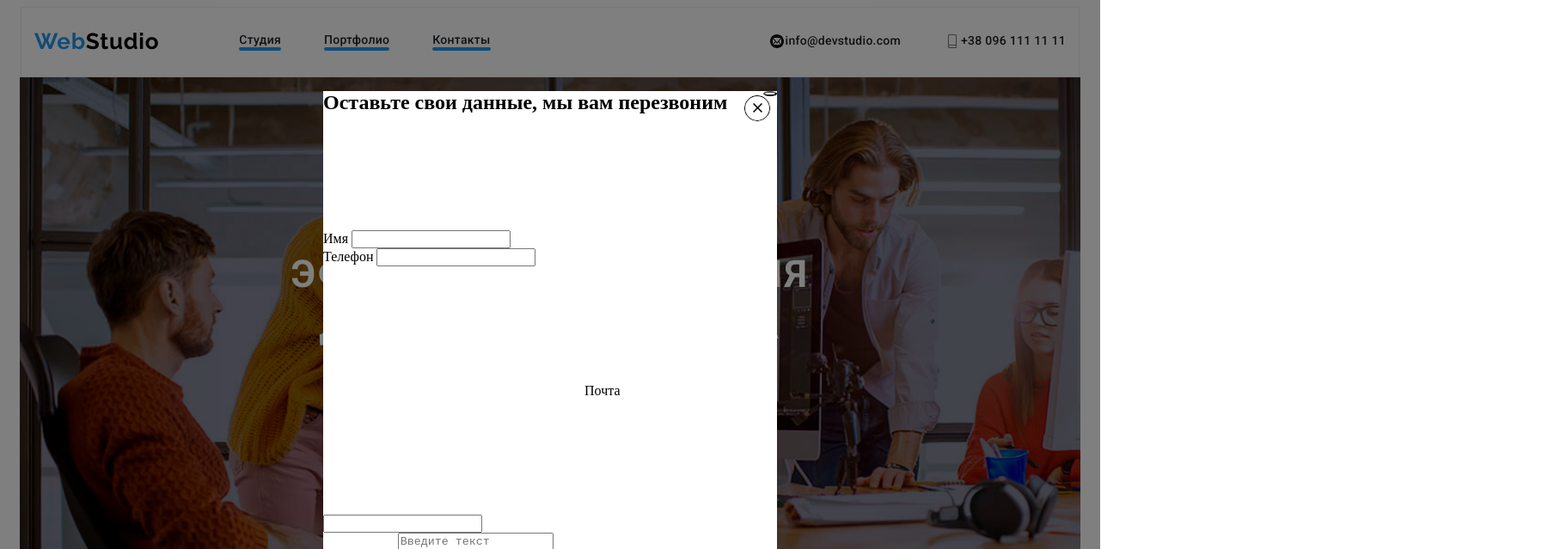
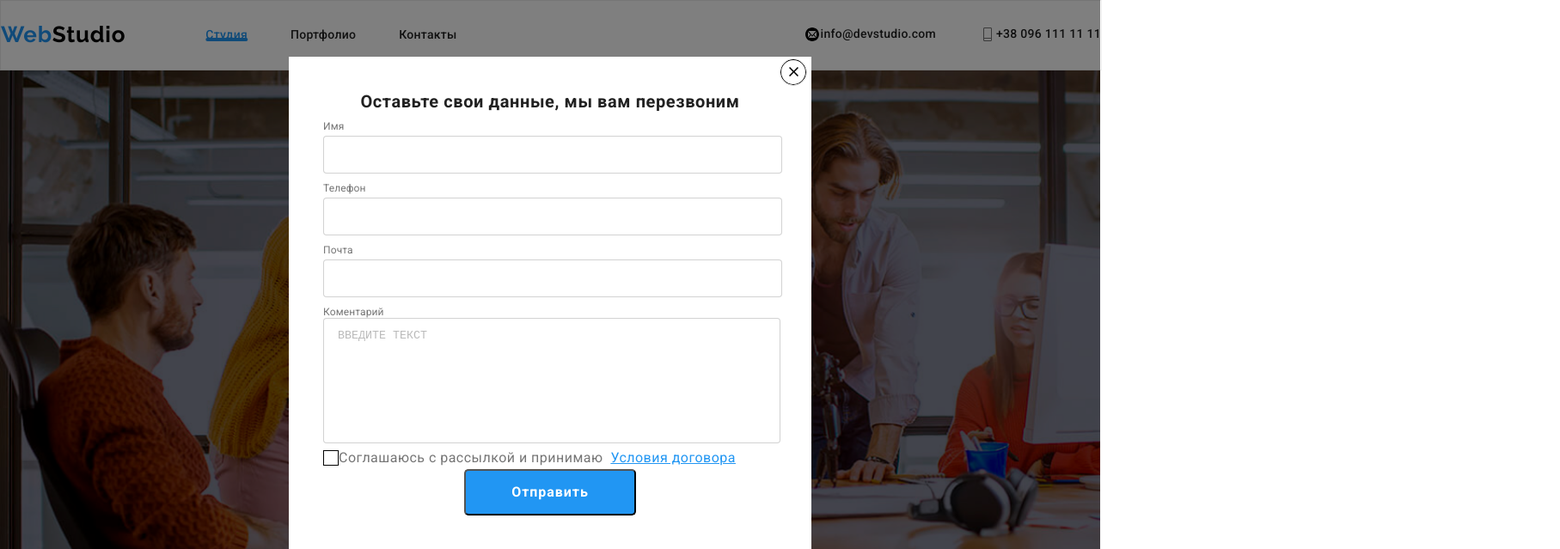
Before and after one commit to Dmyryi/goit-markup-hw-6, a plain HTML site: page index.html in a window 1280 px wide. Both pictures are taken after a click on the button "Заказать услугу". Shown: the top 639 px of the page at 86% size, 1815 px wide, since content can reach past the window. Drawn offline with Linux system fonts and the light colour scheme.

Commit message:
Update style.css

```diff
--- a/css/style.css
+++ b/css/style.css
@@ -1,4 +1,8 @@
 /*COMPONENTS*/
+
+html {
+  overflow-x: hidden;
+  }
 
 h1,
 h2,
@@ -21,8 +25,18 @@ img {
 }
 
 .body {
-  padding-left: 15px;
-  padding-right: 15px;
+ margin:0;
+}
+
+.visually-hidden{
+  position: absolute !important;
+  clip: rect(1px 1px 1px 1px); /* IE6, IE7 */
+  clip: rect(1px, 1px, 1px, 1px);
+  padding: 0 !important;
+  border: 0 !important;
+  height: 1px !important;
+  width: 1px !important;
+  overflow: hidden;
 }
 
 .link {
@@ -55,7 +69,7 @@ img {
 
 .header {
  margin-top: 24px;
-  width: 1200px;
+ width: 100%;
  margin-bottom: 25px;
  display: flex;
  text-align: center;
@@ -73,10 +87,8 @@ img {
 }
 
 .container {
-  width: 1200px;
+ width: 100%;
  margin: 0 auto;
-  padding-right: 15px;
-  padding-left: 15px;
  border: 1px solid #ececec;
 }
 
@@ -108,32 +120,24 @@ img {
  color: #212121;
 }
 
-.nav::after {
+.current{
+   position: relative;
+   color: #2196f3;
+}
+
+.current::after {
  position: absolute;
-  content: "";
-  display: block;
+ content: '';
+ display: inline;
  width: 100%;
  height: 4px;
+ border-radius: 2px;
  background-color: #2196f3;
-  border-radius: 4px;
-  left: 0;
+ transform: translateX(-100%);
  bottom: 0;
-  opacity: 0;
-  transition-property: color, opacity;
-  transition-duration: 250ms;
-  transition-timing-function: cubic-bezier(0.4, 0, 0.2, 1);
+
 }
-.active::after {
-  content: "";
-  display: block;
-  width: 100%;
-  height: 4px;
-  background: #2196f3;
-  border-radius: 2px;
-  left: 0;
-  bottom: 0;
-  opacity: 1;
-}
+
 
 .devise-icon {
  display: flex;
@@ -173,7 +177,7 @@ img {
 }
 
 .heading {
-  background-image: url("/images/background/Img.png");
+ background-image: url("../images/background/Img.png");
  background-repeat: no-repeat;
  background-size: cover;
  background-color: #2f303a;
@@ -186,7 +190,7 @@ img {
 /*ASPECTS*/
 
 .aspects {
-  width: 1200px;
+ width: 100%;
  margin: 0 auto;
  padding-left: 15px;
  padding-right: 15px;
@@ -329,6 +333,7 @@ img {
 }
 
 .button {
+  border-radius: 5px;
   margin-right: 500px;
   min-width: 200px;
   margin-left: 500px;
@@ -427,7 +432,7 @@ img {
 }
 
 .social-list-item-1 {
-  display: flex;
+  display:flex;
   box-sizing: border-box;
   margin: 0;
   padding: 0;
@@ -450,7 +455,7 @@ img {
   width: 25px;
   height: 25px;
   align-items: center;
-  fill: #afb1b8;
+  fill:#AFB1B8;
   margin-left: 32px;
   border-radius: 50%;
 }
@@ -512,12 +517,12 @@ img {
 
 .clients {
   display: flex;
+  display: flex;
+  margin-top: 50px;
+  margin-bottom: 94px;
+
 }
 
-.clients-list:hover,
-.clients-list:focus {
-  background-color: #2196f3;
-}
 
 .heading-clients {
   padding-top: 94px;
@@ -545,12 +550,22 @@ img {
 }
 
 .icon-logo {
-  padding-left: 63px;
+  width:100px;
+  padding-left: 62px;
   text-align: center;
   align-items: center;
 }
+.clients-list:hover{
+  outline:none;
+  border-color: #2196f3;
+}
+
+.clients-list:hover + .icon-logo{
+  fill:#2196f3;
+}
 
 .clients-item {
+  padding-left: 30px;
   margin: 0 auto;
   text-align: center;
   align-items: center;
@@ -651,7 +666,7 @@ img {
 }
 
 .div-social {
-  margin: 0 auto;
+margin-bottom: 94px;
   width: 1200px;
 }
 
@@ -672,7 +687,7 @@ img {
   color: #ffffff;
 }
 
-.icon-logo {
+.icon-logo-1 {
   width: 20px;
   height: 20px;
 }
@@ -690,6 +705,7 @@ img {
 
   color: #ffffff;
 }
+
 
 .button-1 {
   box-shadow: 0px 3px 1px rgba(0, 0, 0, 0.1), 0px 1px 2px rgba(0, 0, 0, 0.08),
@@ -713,6 +729,7 @@ img {
 }
 
 .button-item {
+  padding-top: 64px;
   margin-left: 317px;
   display: flex;
 }
@@ -786,6 +803,72 @@ img {
   margin: 0 auto;
 }
 
+.footer-subscription{
+  margin-left: 615px;
+  padding-bottom: 90px;
+    width: 1200px;
+    margin-top: -194px;
+}
+
+.input-footer{
+  font-family: Roboto;
+font-style: normal;
+font-weight: bold;
+font-size: 14px;
+line-height: 16px;
+letter-spacing: 0.03em;
+text-transform: uppercase;
+
+color: #FFFFFF;
+
+}
+
+.airplane{
+  width: 24px;
+  height: 24px;
+
+}
+
+.subscription{
+  font-family: Roboto;
+  font-style: normal;
+  font-weight: bold;
+  font-size: 16px;
+  line-height: 1,875;
+
+  align-items: center;
+  text-align: center;
+  letter-spacing: 0.06em;
+  padding-left: 29px;
+  display: flex;
+color: #FFFFFF;
+padding-top:10px;
+padding-bottom:13px;
+max-height: 50px;
+
+}
+
+.btn-subscripton{
+  border-radius: 5px;
+min-width: 200px;
+height: 50px;
+
+
+  background-color: #2196F3;
+}
+
+.subscrition-btn{
+  background-color: #2f303a;
+  border: 1px solid rgba(255, 255, 255, 0.3);
+  filter: drop-shadow(0px 4px 4px rgba(0, 0, 0, 0.15));
+  border-radius: 4px;
+  border-radius: 5px;
+  width: 358px;
+  height: 33px;
+  padding: 6px 5px;
+  margin-top: 10px;
+}
+
 .backdrop {
   position: fixed;
   top: 0;
@@ -805,6 +888,7 @@ img {
   width: 528px;
   height: 588px;
   background-color: #ffffff;
+  padding: 40px;
 }
 
 .modal-close-btn {
@@ -813,6 +897,7 @@ img {
   position: absolute;
   top: 0;
   right: 0;
+  border:none;
   border-radius: 50%;
 }
 
@@ -834,3 +919,131 @@ img {
   visibility: hidden;
   pointer-events: none;
 }
+
+.modal-form{
+  display: flex;
+  flex-direction: column;
+}
+
+.modal-form-field{
+
+}
+
+.modal-form-input{
+  width:488px;
+  height: 40px;
+  border: 1px solid rgba(33, 33, 33, 0.2);
+border-radius: 4px;
+padding-left: 42px;
+transition: border-color 250ms linear;
+}
+
+.modal-form-input:focus{
+  outline:none;
+  border-color: #2196F3;
+}
+
+.modal-form-icon{
+  position:absolute;
+  display:flex;
+  width:18px;
+  height:18px;
+top: 50%;
+transform:translateY(-50%) ;
+left: 12px;
+transition: fill 250ms linear;
+}
+
+.modal-form-input:focus + .modal-form-icon{
+  fill: #2196F3;
+}
+
+.modal-form-input-wrapper{
+  position: relative;
+  display: block;
+  margin-top: 4px;
+}
+
+.text{
+  font-family: Roboto;
+font-style: normal;
+font-weight: normal;
+font-size: 12px;
+line-height: 1,16;
+
+letter-spacing: 0.01em;
+
+color: #757575;
+padding-top: 10px;
+}
+
+.modal-text{
+  font-family: Roboto;
+  font-style: normal;
+  font-weight: bold;
+  font-size: 20px;
+  line-height: 1,15;
+  text-align: center;
+  letter-spacing: 0.03em;
+
+  color: #212121;
+}
+
+.modal-form-message{
+  width: 498px;
+  border: 1px solid rgba(33, 33, 33, 0.2);
+border-radius: 4px;
+height: 120px;
+padding: 12px 16px;
+resize:none;
+transition: border-color 250ms linear;
+}
+
+.modal-form-message::placeholder{
+  color: rgba(117, 117, 117, 0.5);
+  text-transform: uppercase;
+}
+
+.modal-form-message:focus{
+  outline:none;
+  border-color: #2196F3;
+}
+
+.modal-form-check-desc{
+  display:flex;
+  font-family: Roboto;
+font-style: normal;
+font-weight: normal;
+line-height: 1.71;
+align-items: center;
+margin-right: 8px;
+
+letter-spacing: 0.03em;
+
+color: #757575;
+}
+
+.modal-form-check-desc::before{
+  display:block;
+  content: "";
+  width:16px;
+  height: 16px;
+  border:1px solid #000000;
+}
+
+.modal-form-term:checked + .modal-form-check-desc::before {
+background-image: url("../images/sprite/check-mark.svg");
+background-position: center;
+border-color: 4px solid #2196f3;
+cursor: pointer;
+background-color: #2196f3;
+border:none;
+}
+
+.modal-form-term:focus + .modal-form-check-desc::before{
+  box-shadow: 0 0 0 2px #2196f3;
+}
+
+.contract{
+  color:#2196F3;
+}
```
Lines whose indentation alone changed are shown as unchanged.
